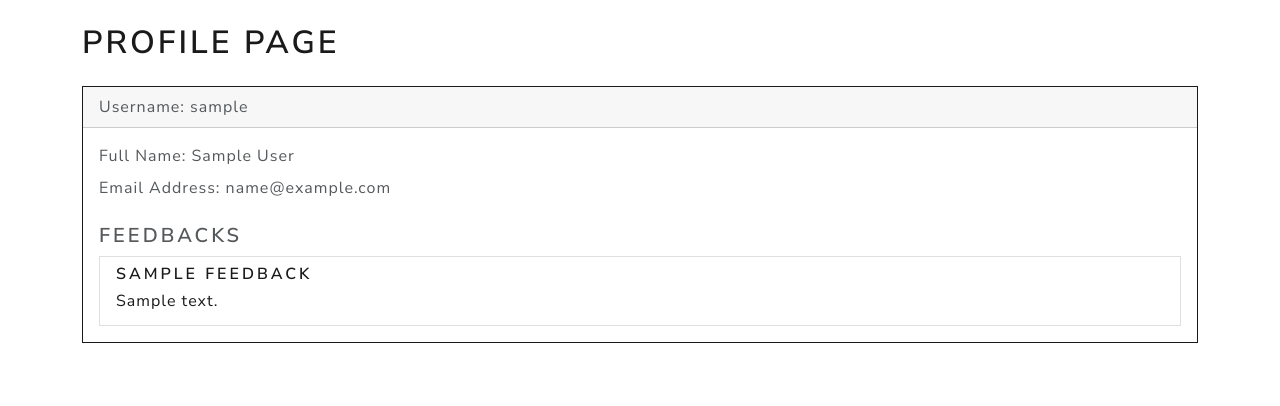
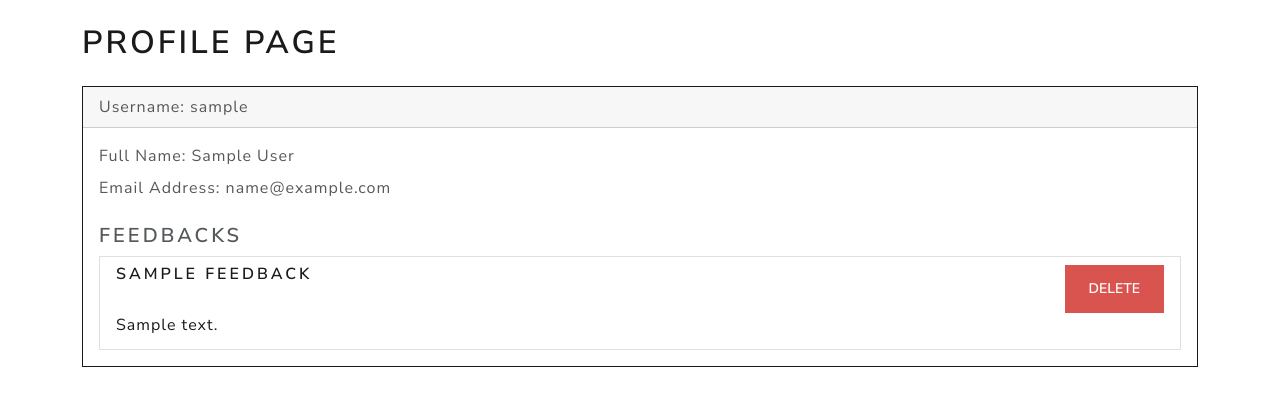
Before and after one commit to bcdipesh/flask-feedback, a Flask app: a page that uses templates/profile.html in a window 1280 px wide. Shown: the top 406 px of the page. Run offline with Flask 3, Linux system fonts and the light colour scheme; the visitor is signed in with stand-in values (Sample User, id 1); tables that the repository leaves empty hold one stand-in row (values such as "Sample post"); some libraries are stand-ins or nearby versions.

Commit message:
Add route to delete feedback

```diff
--- a/app.py
+++ b/app.py
@@ -187,3 +187,19 @@ def update_feedback(feedback_id):
                 )
 
     return redirect("/login")
+
+
+@app.route("/feedbacks/<int:feedback_id>/delete", methods=["POST"])
+def delete_feedback(feedback_id):
+    """Delete a specific peice of feedback and redirect to users profile page"""
+
+    if "username" in session:
+        feedback = Feedback.query.get_or_404(feedback_id)
+
+        if feedback.username == session["username"]:
+            db.session.delete(feedback)
+            db.session.commit()
+
+            return redirect(f"/users/{session['username']}")
+
+    return redirect("/login")
--- a/templates/profile.html
+++ b/templates/profile.html
@@ -16,7 +16,14 @@
             <div class="list-group">
                 {% for feedback in feedbacks %}
                 <a href="/feedbacks/{{feedback.id}}/update" class="list-group-item list-group-item-action">
-                    <h5 class="mb-1">{{feedback.title}}</h5>
+                    <div class="d-flex w-100 justify-content-between">
+                        <h5 class="mb-1">{{feedback.title}}</h5>
+                        <small>
+                            <form action="/feedbacks/{{feedback.id}}/delete" method="post">
+                                <button class="btn btn-danger">Delete</button>
+                            </form>
+                        </small>
+                    </div>
                     <p class="mb-1">{{feedback.content}}</p>
                 </a>
                 {% endfor %}
```
